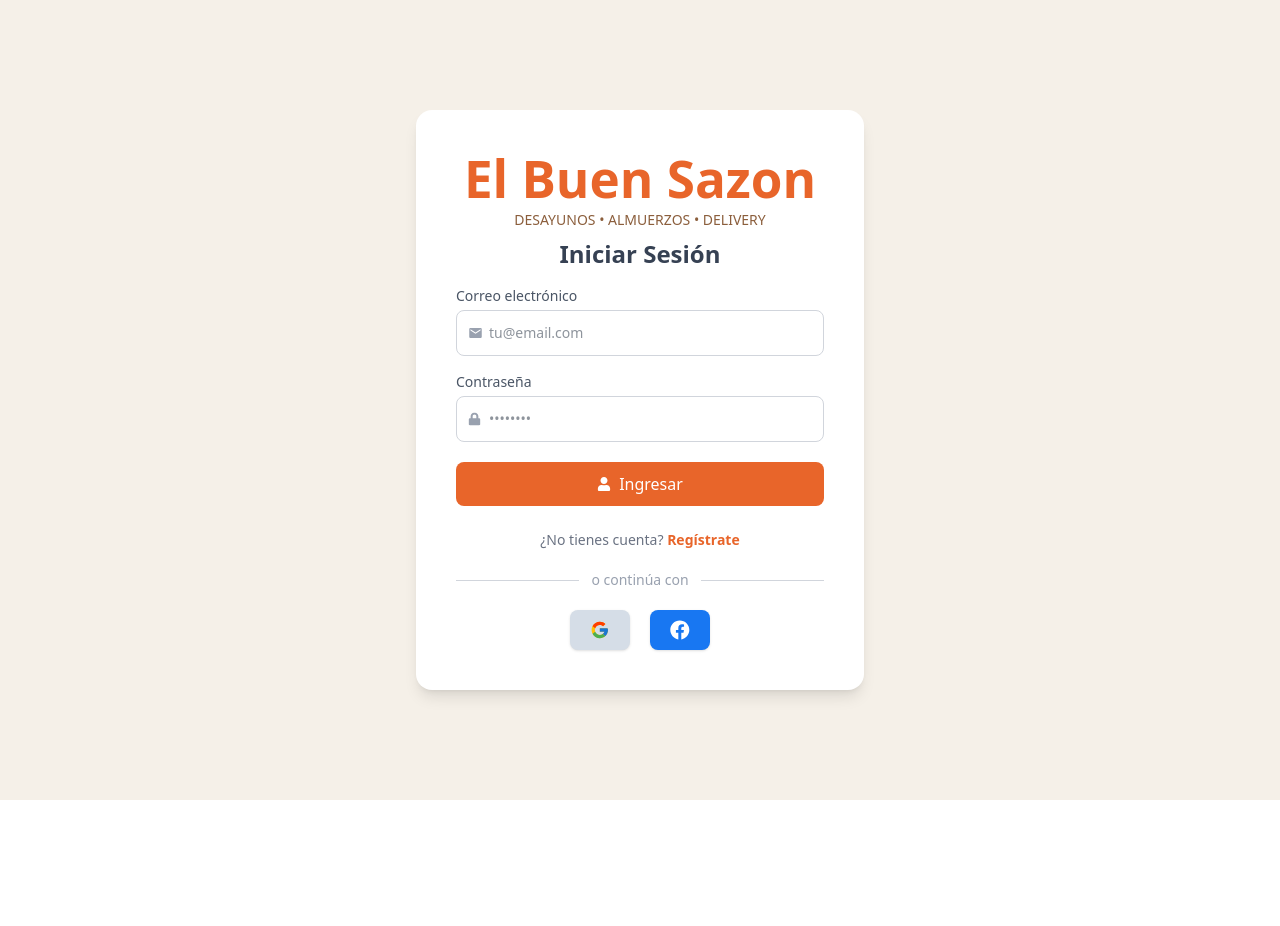
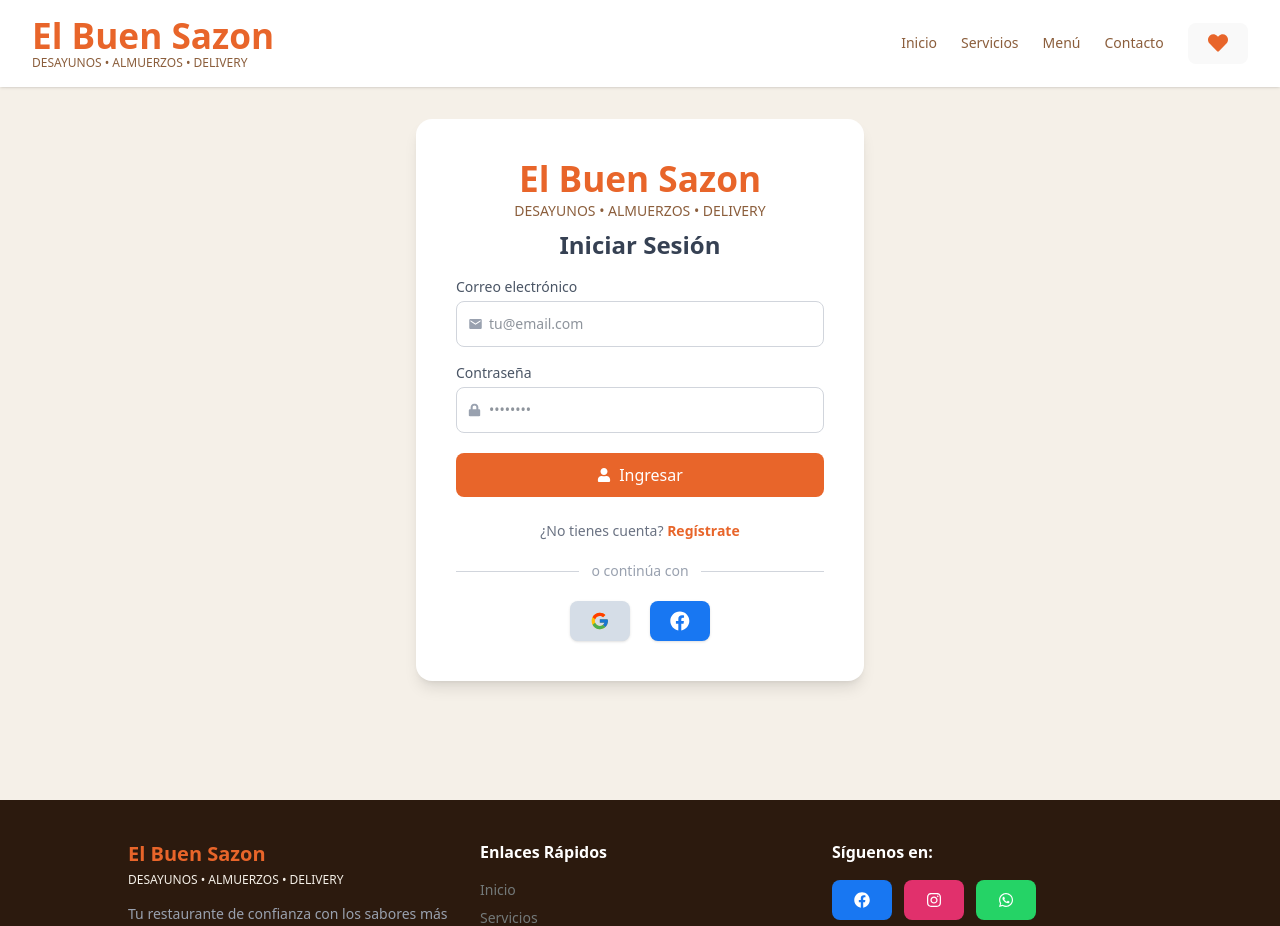
Before and after one commit to AstridVides-cyber/ElBuenSazon_frontend, a React (Vite) app: page /login in a window 1280 px wide. Shown: the top 926 px of the page. Before the commit the page ends 800 px from the top, so only its background shows below. Built offline with nearby package versions, Linux system fonts and the light colour scheme.

Commit message:
feat: agregar components Navbar, Footer, Button e InputField

```diff
--- a/src/App.jsx
+++ b/src/App.jsx
@@ -1,15 +1,19 @@
 import { BrowserRouter, Routes, Route, Navigate } from "react-router-dom";
 import Login from "./pages/Login";
 import Register from "./pages/Register";
+import Navbar from "./components/Navbar";
+import Footer from "./components/Footer";
 
 function App() {
   return (
     <BrowserRouter>
+      <Navbar />
       <Routes>
         <Route path="/" element={<Navigate to="/login" />} />
         <Route path="/login" element={<Login />} />
         <Route path="/register" element={<Register />} />
       </Routes>
+      <Footer />
     </BrowserRouter>
   );
 }
--- /dev/null
+++ b/src/components/Button.jsx
@@ -0,0 +1,26 @@
+const NARANJA = "#E8652A";
+
+export default function Button({
+  texto,
+  onClick,
+  tipo = "primary",
+  icono = null,
+  ancho = false
+}) {
+  const estilos = {
+    primary: { backgroundColor: NARANJA, color: "white" },
+    secondary: { backgroundColor: "white", color: "#374151" },
+    danger: { backgroundColor: "#EF4444", color: "white" },
+    outline: { backgroundColor: "transparent", color: NARANJA, border: `2px solid ${NARANJA}` },
+  };
+
+  return (
+    <button
+      onClick={onClick}
+      style={estilos[tipo]}
+      className={`${ancho ? "w-full" : ""} px-6 py-3 rounded-lg font-semibold hover:opacity-90 transition flex items-center justify-center gap-2 text-sm`}>
+      {icono && icono}
+      {texto}
+    </button>
+  );
+}
--- /dev/null
+++ b/src/components/Footer.jsx
@@ -0,0 +1,79 @@
+import {
+    FaPhone,
+    FaFacebook,
+    FaInstagram,
+    FaWhatsapp
+} from "react-icons/fa";
+import { MdEmail } from "react-icons/md";
+
+const NARANJA = "#E8652A";
+const BEIGE = "#F5F0E8";
+
+export default function Footer() {
+  return (
+    <footer className="px-8 py-10" style={{ backgroundColor: "#2C1A0E" }}>
+      <div className="max-w-5xl mx-auto grid grid-cols-3 gap-8 mb-8">
+
+        {/* Logo */}
+        <div>
+          <h2 style={{ color: NARANJA }} className="text-xl font-bold mb-1">
+            El Buen Sazon
+          </h2>
+          <p style={{ color: BEIGE }} className="text-xs mb-4">
+            DESAYUNOS • ALMUERZOS • DELIVERY
+          </p>
+          <p className="text-gray-400 text-sm">
+            Tu restaurante de confianza con los sabores más auténticos y caseros de la ciudad.
+          </p>
+        </div>
+
+        {/* Enlaces Rápidos */}
+        <div>
+          <h4 className="text-white font-bold mb-4">Enlaces Rápidos</h4>
+          {["inicio", "servicios", "menu", "contacto"].map((l, i) => (
+            <a key={i} href={`#${l}`}
+              className="block text-gray-400 text-sm mb-2 hover:text-orange-400 transition capitalize">
+              {l}
+            </a>
+          ))}
+        </div>
+
+        {/* Redes Sociales */}
+        <div>
+          <h4 className="text-white font-bold mb-4">Síguenos en:</h4>
+          <div className="flex gap-3 mb-4">
+            <button
+              className="w-15 h-10 rounded-full flex items-center justify-center hover:opacity-80 transition"
+              style={{ backgroundColor: "#1877F2" }}>
+              <FaFacebook size={16} color="white" />
+            </button>
+            <button
+              className="w-15 h-10 rounded-full flex items-center justify-center hover:opacity-80 transition"
+              style={{ backgroundColor: "#E1306C" }}>
+              <FaInstagram size={16} color="white" />
+            </button>
+            <button
+              className="w-15 h-10 rounded-full flex items-center justify-center hover:opacity-80 transition"
+              style={{ backgroundColor: "#25D366" }}>
+              <FaWhatsapp size={16} color="white" />
+            </button>
+          </div>
+          <p className="text-gray-400 text-sm flex items-center gap-2 mb-2">
+            <FaPhone size={14} color={NARANJA} /> 7500 - 1312
+          </p>
+          <p className="text-gray-400 text-sm flex items-center gap-2">
+            <MdEmail size={16} color={NARANJA} /> contacto@elbuensazon.com
+          </p>
+        </div>
+
+      </div>
+
+      {/* Copyright */}
+      <div className="border-t border-gray-700 pt-6 text-center">
+        <p className="text-gray-500 text-sm">
+          © 2026 El Buen Sazon. Todos los derechos reservados.
+        </p>
+      </div>
+    </footer>
+  );
+}
--- /dev/null
+++ b/src/components/InputField.jsx
@@ -0,0 +1,40 @@
+const NARANJA = "#E8652A";
+
+export default function InputField({
+  label,
+  name,
+  value,
+  onChange,
+  tipo = "text",
+  placeholder,
+  icono = null,
+  error = ""
+}) {
+  return (
+    <div className="mb-3">
+      {label && (
+        <label className="block text-gray-600 mb-1 text-xs">{label}</label>
+      )}
+      <div className="relative">
+        {icono && (
+          <span className="absolute left-3 top-1/2 -translate-y-1/2 text-gray-400">
+            {icono}
+          </span>
+        )}
+        <input
+          type={tipo}
+          name={name}
+          value={value}
+          onChange={onChange}
+          placeholder={placeholder}
+          autoComplete="off"
+          className={`w-full border rounded-lg ${icono ? "pl-8" : "pl-4"} pr-4 py-3 text-sm text-gray-800 focus:outline-none ${
+            error ? "border-red-400" : "border-gray-300 focus:border-orange-400"
+          }`}
+          style={{ backgroundColor: "white" }}
+        />
+      </div>
+      {error && <p className="text-red-500 text-xs mt-1">{error}</p>}
+    </div>
+  );
+}
--- /dev/null
+++ b/src/components/Navbar.jsx
@@ -0,0 +1,67 @@
+import { useNavigate } from "react-router-dom";
+import { FaHeart, FaUserCircle } from "react-icons/fa";
+
+const NARANJA = "#E8652A";
+const CAFE = "#8B5E3C";
+
+export default function Navbar({ usuario, favoritos = [] }) {
+  const navigate = useNavigate();
+
+  return (
+    <nav className="bg-white shadow-sm px-8 py-4 flex items-center justify-between fixed top-0 z-50 w-full">
+
+      {/* Logo */}
+      <div>
+        <h1 style={{ color: NARANJA }} className="text-xl font-bold">
+          El Buen Sazon
+        </h1>
+        <p style={{ color: CAFE }} className="text-xs">
+          DESAYUNOS • ALMUERZOS • DELIVERY
+        </p>
+      </div>
+
+      {/* Links */}
+      <div className="flex items-center gap-6">
+        <a href="#inicio" style={{ color: CAFE }}
+          className="text-sm font-medium hover:opacity-70">Inicio
+        </a>
+        <a href="#servicios" style={{ color: CAFE }}
+          className="text-sm font-medium hover:opacity-70">Servicios
+        </a>
+        <a href="#menu" style={{ color: CAFE }}
+          className="text-sm font-medium hover:opacity-70">Menú
+        </a>
+        <a href="#contacto" style={{ color: CAFE }}
+          className="text-sm font-medium hover:opacity-70">Contacto
+        </a>
+
+        {/* Favoritos */}
+        <button
+          onClick={() => navigate("/favorites")}
+          className="relative p-2 rounded-full hover:bg-gray-100 transition">
+          <FaHeart size={20} color={NARANJA} />
+          {favoritos.length > 0 && (
+            <span
+              className="absolute -top-1 -right-1 w-4 h-4 rounded-full text-white text-xs flex items-center justify-center"
+              style={{ backgroundColor: NARANJA }}>
+              {favoritos.length}
+            </span>
+          )}
+        </button>
+
+        {/* Avatar / Perfil */}
+        {usuario && (
+          <button
+            onClick={() => navigate("/profile")}
+            className="flex items-center gap-2 hover:bg-gray-100 px-3 py-2 rounded-xl transition">
+            <div className="text-left">
+              <p className="text-xs font-bold text-gray-700">{usuario.nombre}</p>
+            </div>
+            <FaUserCircle size={28} color={NARANJA} />
+          </button>
+        )}
+      </div>
+
+    </nav>
+  );
+}
--- a/src/index.css
+++ b/src/index.css
@@ -17,7 +17,7 @@
 
 a {
   font-weight: 500;
-  color: #646cff;
+  color: #737979;
   text-decoration: inherit;
 }
 a:hover {
@@ -26,14 +26,12 @@ a:hover {
 
 body {
   margin: 0;
-  display: flex;
-  place-items: center;
-  min-width: 320px;
-  min-height: 100vh;
+  padding: 0;
+  box-sizing: border-box;
 }
 
 h1 {
-  font-size: 3.2em;
+  font-size: 2.2em;
   line-height: 1.1;
 }
 
@@ -44,10 +42,11 @@ button {
   font-size: 1em;
   font-weight: 500;
   font-family: inherit;
-  background-color: #1a1a1a;
+  background-color: #271103;
   cursor: pointer;
   transition: border-color 0.25s;
 }
+
 button:hover {
   border-color: #646cff;
 }
```
